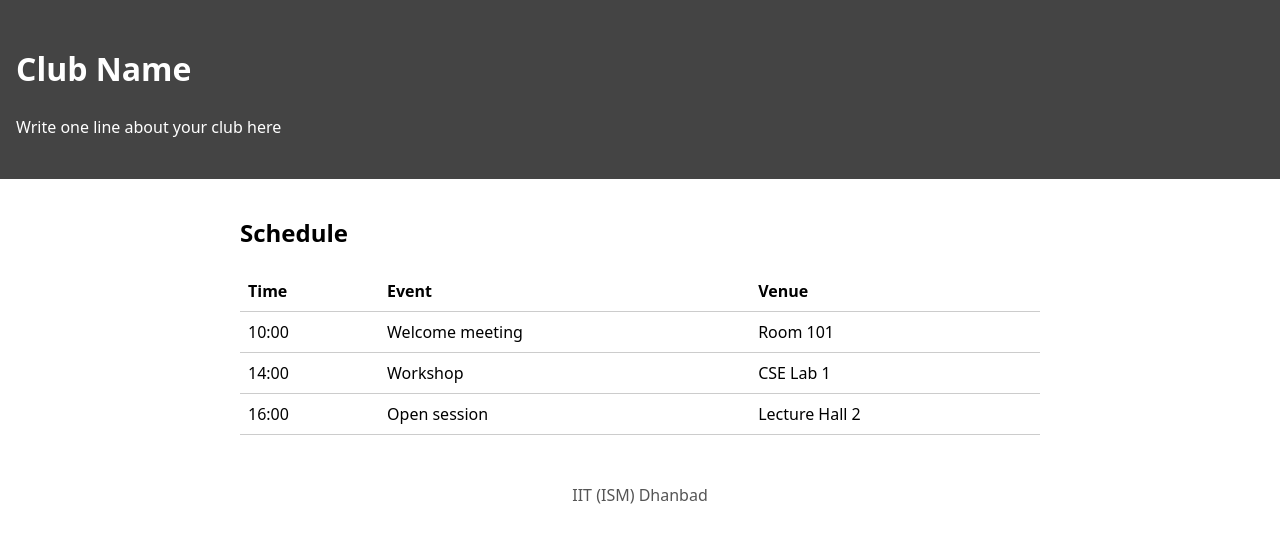
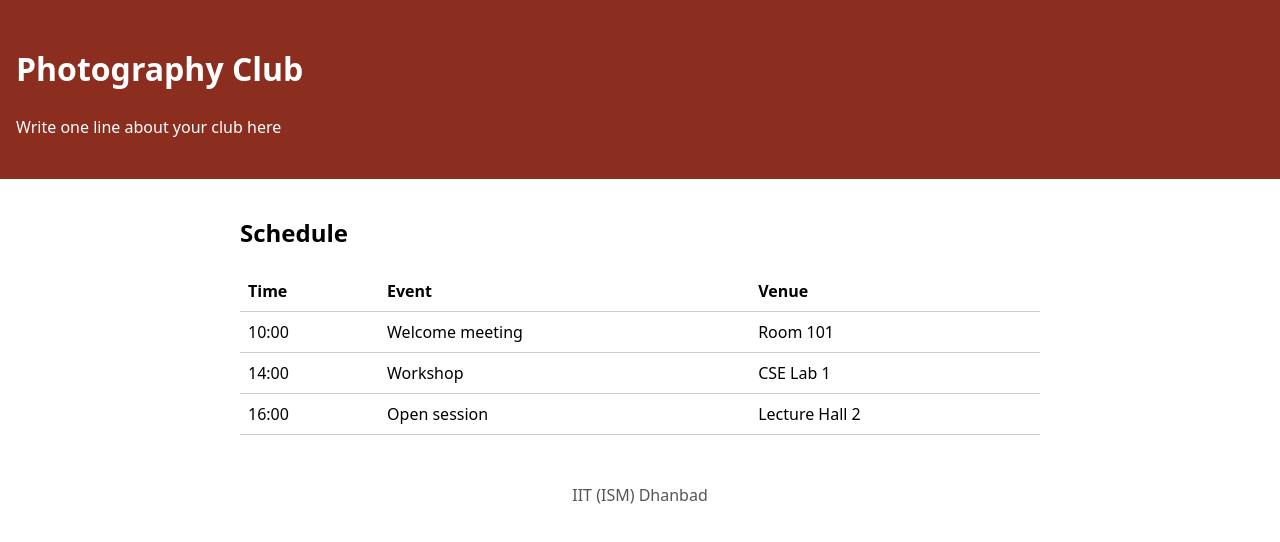
Before and after one commit to Rigved-Kumar-Shahgal/club-page, a plain HTML site: page index.html in a window 1280 px wide. Drawn offline with Linux system fonts and the light colour scheme.

Commit message:
Add club name and colour

```diff
--- a/index.html
+++ b/index.html
@@ -8,7 +8,7 @@
 </head>
 <body>
   <header class="site-header">
-    <h1>Club Name</h1>
+    <h1>Photography Club</h1>
     <p class="tagline">Write one line about your club here</p>
   </header>
 
--- a/style.css
+++ b/style.css
@@ -1,5 +1,5 @@
 body { margin: 0; font-family: system-ui, sans-serif; line-height: 1.5; }
-.site-header { background: #444444; color: white; padding: 1.5rem 1rem; }
+.site-header { background: #8b2e1f; color: white; padding: 1.5rem 1rem; }
 main { max-width: 50rem; margin: 0 auto; padding: 1rem; }
 table { width: 100%; border-collapse: collapse; }
 th, td { text-align: left; padding: 0.5rem; border-bottom: 1px solid #ccc; }
```
